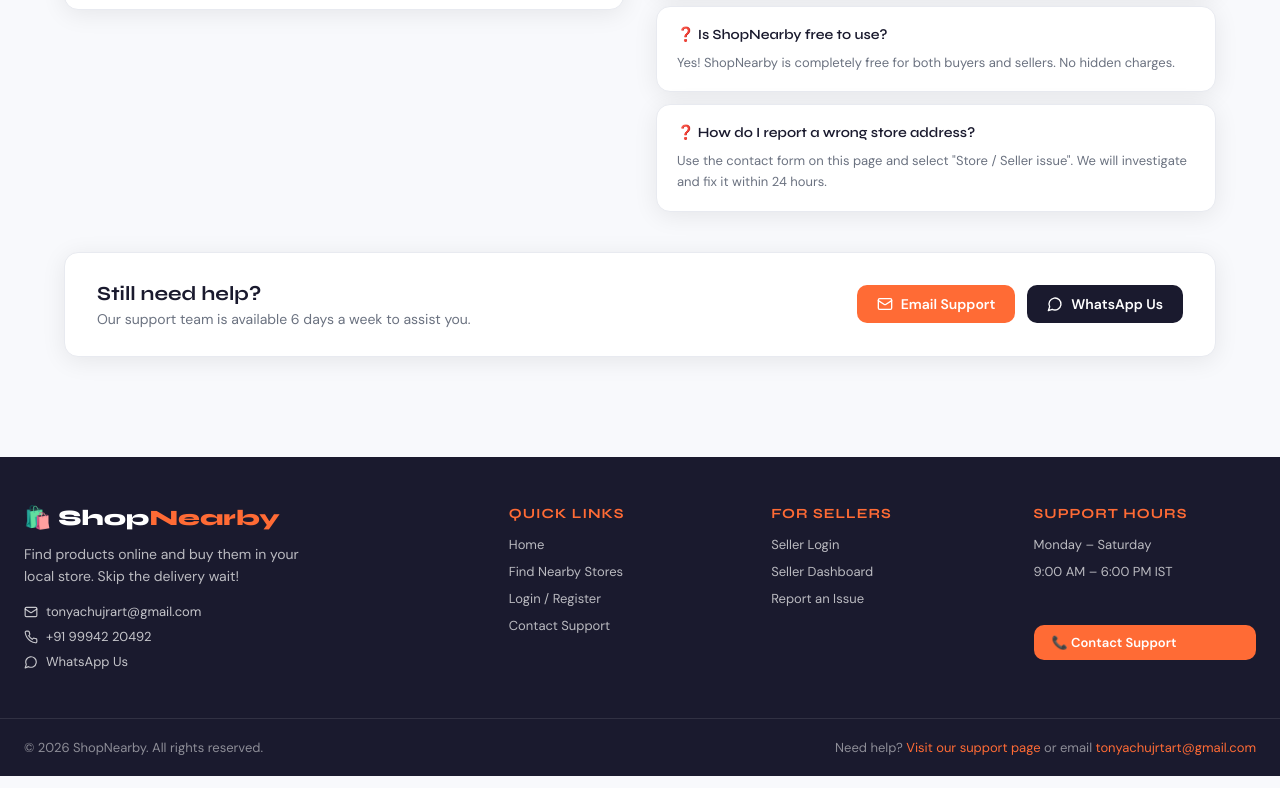
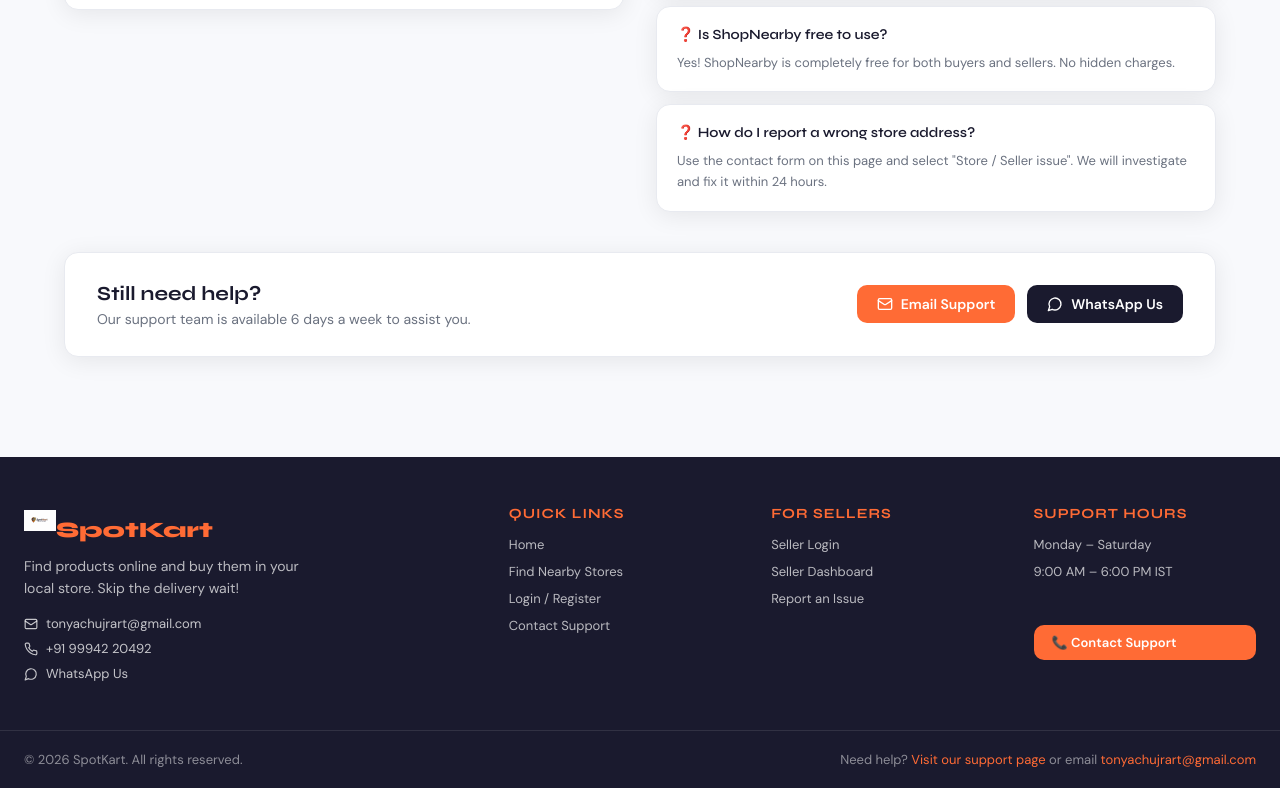
Before and after one commit to TonyAchuJr/shopnearby-frontend, a React (Vite) app: page /contact in a window 1280 px wide. Shown: the part 1121-1909 px from the top of the page. Built offline with nearby package versions, Linux system fonts and the light colour scheme; no server answers.

Commit message:
Update footer branding and contact information

```diff
--- a/src/components/Footer.jsx
+++ b/src/components/Footer.jsx
@@ -1,20 +1,22 @@
 import React from 'react';
 import { Link } from 'react-router-dom';
-import { Mail, Phone, MessageCircle, MapPin } from 'lucide-react';
+import { Mail, Phone, MessageCircle } from 'lucide-react';
 import './Footer.css';
 
 export default function Footer() {
   return (
     <footer className="footer">
       <div className="footer-inner">
-
         <div className="footer-brand">
-          <div className="footer-logo">🛍️ Shop<span>Nearby</span></div>
+          <div className="footer-logo">
+            <img src="/spotkart-logo.svg" alt="SpotKart" style={{width:32,height:32,objectFit:'contain'}}/>
+            <span><span style={{color:'#FF6B35'}}>Spot</span>Kart</span>
+          </div>
           <p>Find products online and buy them in your local store. Skip the delivery wait!</p>
           <div className="footer-contact-quick">
-            <a href="mailto:tonyachujrart@gmail.com.com"><Mail size={14}/> tonyachujrart@gmail.com</a>
+            <a href="mailto: tonyachujrart@gmail.com"><Mail size={14}/> tonyachujrart@gmail.com</a>
             <a href="tel:+919994220492"><Phone size={14}/> +91 99942 20492</a>
-            <a href="https://wa.me/919994220492" target="_blank" rel="noopener noreferrer"><MessageCircle size={14}/> WhatsApp Us</a>
+            <a href="https://wa.me/919994220492?text=Hi, I need help with SpotKart" target="_blank" rel="noopener noreferrer"><MessageCircle size={14}/> WhatsApp Us</a>
           </div>
         </div>
 
@@ -38,16 +40,13 @@
           <p className="footer-hours">Monday – Saturday</p>
           <p className="footer-hours">9:00 AM – 6:00 PM IST</p>
           <br/>
-          <Link to="/contact" className="contact-support-btn">
-            📞 Contact Support
-          </Link>
+          <Link to="/contact" className="contact-support-btn">📞 Contact Support</Link>
         </div>
-
       </div>
 
       <div className="footer-bottom">
-        <p>© 2026 ShopNearby. All rights reserved.</p>
-        <p>Need help? <Link to="/contact">Visit our support page</Link> or email <a href="mailto:tonyachujrart@gmail.com">tonyachujrtart@gmail.com</a></p>
+        <p>© 2026 SpotKart. All rights reserved.</p>
+        <p>Need help? <Link to="/contact">Visit our support page</Link> or email <a href="mailto:tonyachujrart@gmail.com">tonyachujrart@gmail.com</a></p>
       </div>
     </footer>
   );
```
